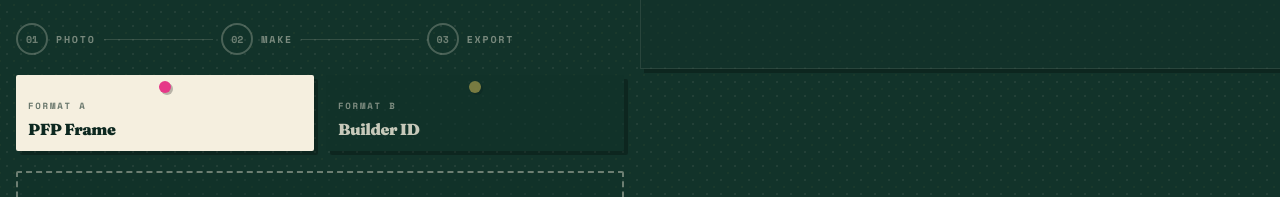
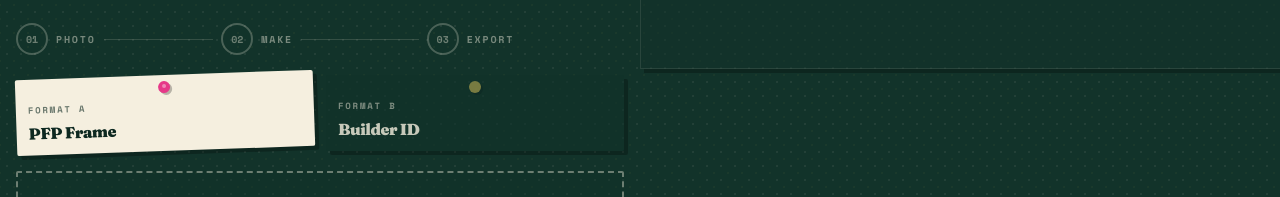
Before and after one commit to sumedh-jaltare/HHG-Task, a Next.js app: page / in a window 1280 px wide. Shown: the part 989-1186 px from the top of the page. Built offline with nearby package versions, Linux system fonts and the light colour scheme; no server answers.

Commit message:
Give the selected format note the same tilt hover as the landing posters.

```diff
--- a/src/components/generator/FormatToggle.tsx
+++ b/src/components/generator/FormatToggle.tsx
@@ -2,17 +2,113 @@
 
 import { cn } from "@/lib/utils";
 import { useGeneratorStore, type GeneratorFormat } from "@/lib/store";
-import { motion } from "framer-motion";
+import { motion, useMotionValue, useSpring, useTransform } from "framer-motion";
+import { useRef, type CSSProperties, type PointerEvent } from "react";
 
 const OPTIONS: {
   value: GeneratorFormat;
   label: string;
   kicker: string;
   pin: string;
+  rotate: string;
 }[] = [
-  { value: "frame", label: "PFP Frame", kicker: "A", pin: "#E63888" },
-  { value: "card", label: "Builder ID", kicker: "B", pin: "#F4D35E" },
+  {
+    value: "frame",
+    label: "PFP Frame",
+    kicker: "A",
+    pin: "#E63888",
+    rotate: "-2deg",
+  },
+  {
+    value: "card",
+    label: "Builder ID",
+    kicker: "B",
+    pin: "#F4D35E",
+    rotate: "2deg",
+  },
 ];
+
+function FormatNote({
+  value,
+  label,
+  kicker,
+  pin,
+  rotate,
+  active,
+  onSelect,
+}: (typeof OPTIONS)[number] & {
+  active: boolean;
+  onSelect: () => void;
+}) {
+  const ref = useRef<HTMLButtonElement>(null);
+  const px = useMotionValue(0);
+  const py = useMotionValue(0);
+  const sx = useSpring(px, { stiffness: 220, damping: 20 });
+  const sy = useSpring(py, { stiffness: 220, damping: 20 });
+  const rotateX = useTransform(sy, [-0.5, 0.5], [8, -8]);
+  const rotateY = useTransform(sx, [-0.5, 0.5], [-10, 10]);
+
+  const onMove = (event: PointerEvent<HTMLButtonElement>) => {
+    if (!active) return;
+    const box = ref.current?.getBoundingClientRect();
+    if (!box) return;
+    px.set((event.clientX - box.left) / box.width - 0.5);
+    py.set((event.clientY - box.top) / box.height - 0.5);
+  };
+
+  const reset = () => {
+    px.set(0);
+    py.set(0);
+  };
+
+  return (
+    <div
+      className={cn("w-full min-w-0", active && "poster-tilt")}
+      style={
+        active ? ({ ["--poster-rot" as string]: rotate } as CSSProperties) : undefined
+      }
+    >
+      <motion.button
+        ref={ref}
+        type="button"
+        role="tab"
+        aria-selected={active}
+        onPointerMove={onMove}
+        onPointerLeave={reset}
+        style={
+          active
+            ? { rotateX, rotateY, transformPerspective: 800 }
+            : undefined
+        }
+        whileTap={{ scale: 0.97, x: 2, y: 2 }}
+        onClick={onSelect}
+        className={cn(
+          "relative w-full rounded-sm px-3 pb-2.5 pt-4 text-left shadow-stamp transition-[colors,box-shadow]",
+          active
+            ? "bg-hh-cream text-hh-green-900 hover:shadow-stamp-sm"
+            : "bg-hh-green-700/60 text-hh-cream/80 hover:bg-hh-green-700",
+        )}
+      >
+        <span
+          aria-hidden
+          className="absolute left-1/2 top-1.5 h-3 w-3 -translate-x-1/2 rounded-full shadow-stamp-sm"
+          style={{ backgroundColor: pin, opacity: active ? 1 : 0.45 }}
+        />
+        <span
+          aria-hidden
+          className="absolute left-1/2 top-[9px] h-1 w-1 -translate-x-1/2 rounded-full bg-white/40"
+          style={{ opacity: active ? 1 : 0 }}
+        />
+        <span className="font-mono text-[9px] font-bold uppercase tracking-[0.2em] opacity-60">
+          Format {kicker}
+        </span>
+        <span className="mt-0.5 block font-display text-base font-black tracking-[-0.03em]">
+          {label}
+        </span>
+      </motion.button>
+    </div>
+  );
+}
 
 export function FormatToggle() {
   const format = useGeneratorStore((s) => s.format);
@@ -24,37 +120,14 @@ export function FormatToggle() {
       aria-label="Output format"
       className="grid grid-cols-2 gap-3"
     >
-      {OPTIONS.map((option) => {
-        const active = format === option.value;
-        return (
-          <motion.button
-            key={option.value}
-            type="button"
-            role="tab"
-            aria-selected={active}
-            whileTap={{ scale: 0.97, x: 2, y: 2 }}
-            onClick={() => setFormat(option.value)}
-            className={cn(
-              "relative rounded-sm px-3 pb-2.5 pt-4 text-left shadow-stamp transition-colors",
-              active
-                ? "bg-hh-cream text-hh-green-900"
-                : "bg-hh-green-700/60 text-hh-cream/80 hover:bg-hh-green-700",
-            )}
-          >
-            <span
-              aria-hidden
-              className="absolute left-1/2 top-1.5 h-3 w-3 -translate-x-1/2 rounded-full shadow-stamp-sm"
-              style={{ backgroundColor: option.pin, opacity: active ? 1 : 0.45 }}
-            />
-            <span className="font-mono text-[9px] font-bold uppercase tracking-[0.2em] opacity-60">
-              Format {option.kicker}
-            </span>
-            <span className="mt-0.5 block font-display text-base font-black tracking-[-0.03em]">
-              {option.label}
-            </span>
-          </motion.button>
-        );
-      })}
+      {OPTIONS.map((option) => (
+        <FormatNote
+          key={option.value}
+          {...option}
+          active={format === option.value}
+          onSelect={() => setFormat(option.value)}
+        />
+      ))}
     </div>
   );
 }
```
